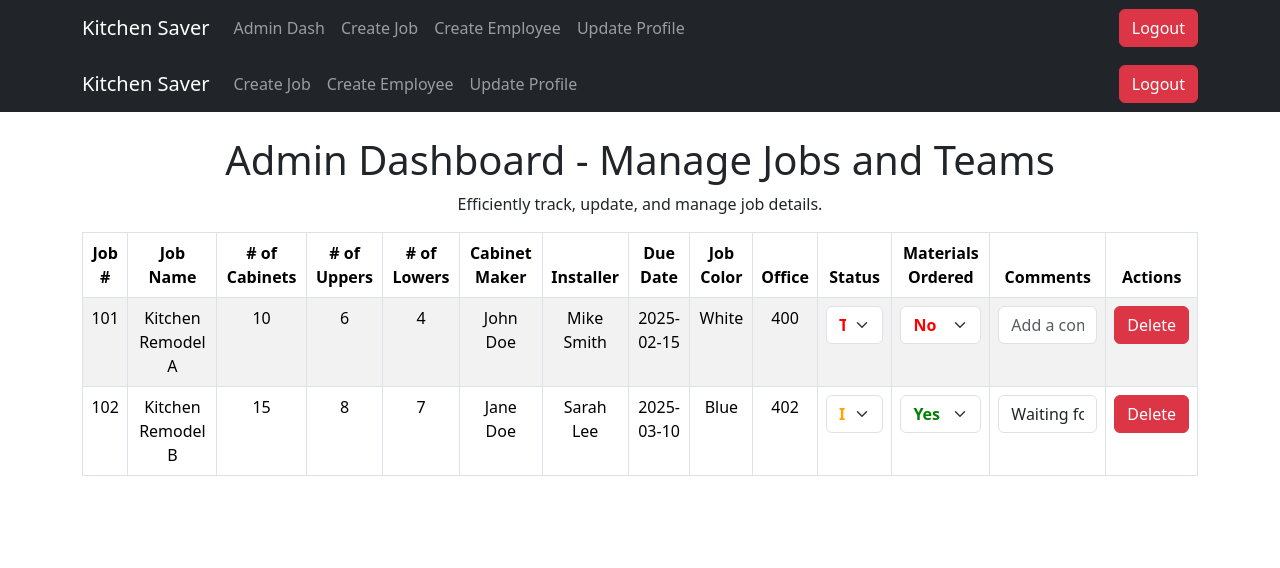
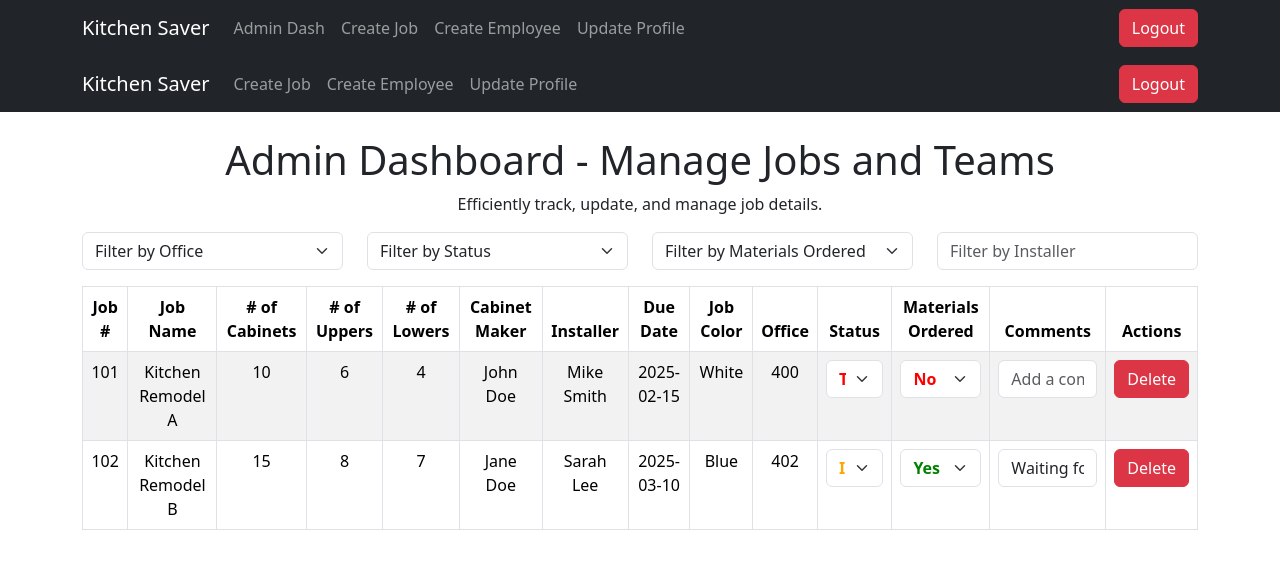
Before and after one commit to Hhertilien1/KitchenSaver, a React (Create React App) app: page /admindash in a window 1280 px wide. Shown: the top 568 px of the page. Built offline with nearby package versions, Linux system fonts and the light colour scheme.

Commit message:
added my filters bar

```diff
--- a/src/Components/AdminDash.js
+++ b/src/Components/AdminDash.js
@@ -1,5 +1,5 @@
 import React, { useState } from "react";
-import { Container, Table, Button, Form, Navbar, Nav } from "react-bootstrap";
+import { Container, Table, Button, Form, Navbar, Nav, Row, Col } from "react-bootstrap";
 import { Link } from "react-router-dom";
 import "bootstrap/dist/css/bootstrap.min.css";
 
@@ -37,7 +37,12 @@ const AdminDash = () => {
     },
   ]);
 
-
+  const [filters, setFilters] = useState({
+    office: "",
+    status: "",
+    materialsOrdered: "",
+    installer: ""
+  });
 
   const deleteJob = (index) => {
     if (window.confirm("Are you sure you want to delete this job?")) {
@@ -58,6 +63,15 @@ const AdminDash = () => {
     }
   };
 
+  const filteredJobs = jobs.filter(job => {
+    return (
+      (filters.office === "" || job.office === filters.office) &&
+      (filters.status === "" || job.status === filters.status) &&
+      (filters.materialsOrdered === "" || job.materialsOrdered === filters.materialsOrdered) &&
+      (filters.installer === "" || job.installer.toLowerCase().includes(filters.installer.toLowerCase()))
+    );
+  });
+
   return (
     <>
       <Navbar bg="dark" variant="dark" expand="lg">
@@ -75,6 +89,50 @@ const AdminDash = () => {
       <Container className="mt-4">
         <h1>Admin Dashboard - Manage Jobs and Teams</h1>
         <p>Efficiently track, update, and manage job details.</p>
+
+        {/* Filter Section */}
+        <Row className="mb-3">
+        <Col>
+            <Form.Select
+              value={filters.office}
+              onChange={(e) => setFilters({ ...filters, office: e.target.value })}
+            >
+              <option value="">Filter by Office</option>
+              <option value="400">400</option>
+              <option value="402">402</option>
+              <option value="403">403</option>
+            </Form.Select>
+          </Col>
+          <Col>
+            <Form.Select
+              value={filters.status}
+              onChange={(e) => setFilters({ ...filters, status: e.target.value })}
+            >
+              <option value="">Filter by Status</option>
+              <option value="To-Do">To-Do</option>
+              <option value="In Progress">In Progress</option>
+              <option value="Completed">Completed</option>
+            </Form.Select>
+          </Col>
+          <Col>
+            <Form.Select
+              value={filters.materialsOrdered}
+              onChange={(e) => setFilters({ ...filters, materialsOrdered: e.target.value })}
+            >
+              <option value="">Filter by Materials Ordered</option>
+              <option value="Yes">Yes</option>
+              <option value="No">No</option>
+            </Form.Select>
+          </Col>
+          <Col>
+            <Form.Control
+              type="text"
+              placeholder="Filter by Installer"
+              value={filters.installer}
+              onChange={(e) => setFilters({ ...filters, installer: e.target.value })}
+            />
+          </Col>
+        </Row>
 
         <Table striped bordered hover>
           <thead>
@@ -96,7 +154,7 @@ const AdminDash = () => {
             </tr>
           </thead>
           <tbody>
-            {jobs.map((job, index) => (
+            {filteredJobs.map((job, index) => (
               <tr key={job.jobNumber}>
                 <td>{job.jobNumber}</td>
                 <td>{job.jobName}</td>
@@ -135,7 +193,7 @@ const AdminDash = () => {
                       setJobs(updatedJobs);
                     }}
                     style={{
-                        color: job.materialsOrdered === "Yes" ? "green" : "red", // Change text color based on the value
+                        color: job.materialsOrdered === "Yes" ? "green" : "red",
                         fontWeight: "bold",
                       }}
                   >
```
